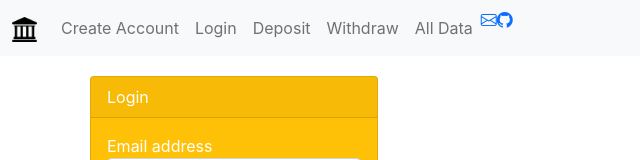
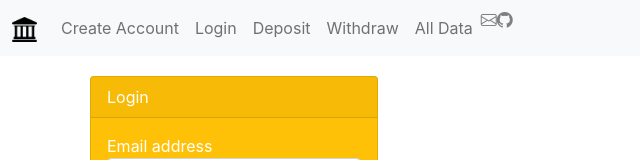
Before and after one commit to mrunal-modi/React-FrontEndBankingApp, a React (Create React App) app: page /login/ in a window 1280 px wide. Shown: the top 160 px of the page, without its empty margins (0-640 px from the left). Built offline with nearby package versions, Linux system fonts and the light colour scheme.

Commit message:
Rename Refactor

```diff
--- a/src/App.js
+++ b/src/App.js
@@ -1,7 +1,7 @@
 import { Route } from "react-router-dom";
 
 import UserContext from "./Context";
-import NavBar from "./components/NavBar/NavBar";
+import NavBar from "./container/NavBar/NavBar";
 
 import Home from "./container/Home/Home";
 import CreateAccount from "./container/CreateAccount/CreateAccount"
--- /dev/null
+++ b/src/components/Contact/RenderContact.css
@@ -0,0 +1,4 @@
+.nav-item i {
+  color: grey;
+  cursor: pointer;
+}
--- a/src/components/Contact/RenderContact.js
+++ b/src/components/Contact/RenderContact.js
@@ -1,4 +1,5 @@
 import contact from "./contactData";
+import "./RenderContact.css";
 
 export default function RenderContact() {
   let user = contact.users.find((el) => el.userId === 1);
--- a/src/components/NavBar/NavBar.js
+++ b/src/container/NavBar/NavBar.js
@@ -1,6 +1,6 @@
-import BankImage from '../Icons/BankImage';
+import BankImage from "../../components/Icons/BankImage"
 import { Link } from 'react-router-dom';
-import RenderContacts from '../Contact/RenderContact';
+import RenderContacts from '../../components/Contact/RenderContact';
 import './NavBar.css';
 
 export default function NavBar() {
```
Also changed, not shown: src/container/NavBar/NavBar.css (renamed from src/components/NavBar/NavBar.css), 1 other file (tests, documents, lock files or other folders).
